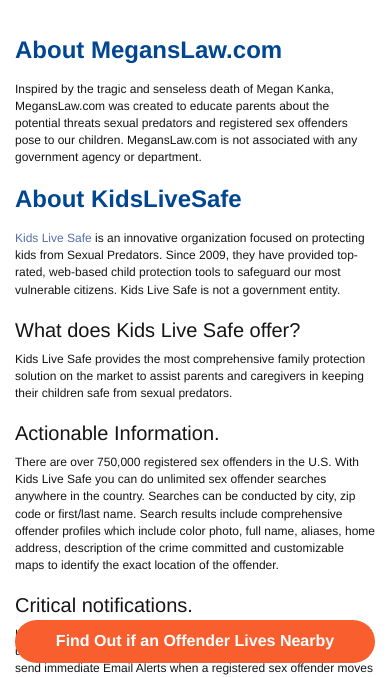
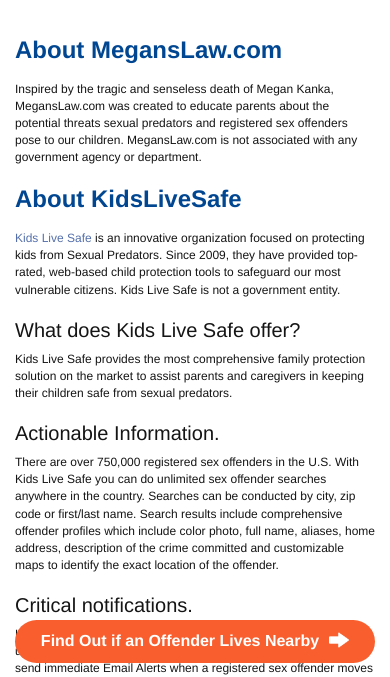
Before and after one commit to linx97/megans-law, a plain HTML site: page about.html in a window 390 px wide. Shown: the part 171-848 px from the top of the page. Drawn offline with nearby package versions, Linux system fonts and the light colour scheme.

Commit message:
add arrow to all mobile btns

```diff
--- a/about.html
+++ b/about.html
@@ -82,7 +82,7 @@
 		</main>
 		<div class="search-btm stuck mobile-only">
 	    	<div class="container">
-		    	<a class="btn go-to-search mobile-only">Find Out if an Offender Lives Nearby</a>
+		    	<a class="btn go-to-search mobile-only">Find Out if an Offender Lives Nearby<img class="search-arrow" src="img/go-right-arrow.png" width="20px"></a>
 	    	</div>
 	    </div>
 		<footer class="footer bg-main text-sm-2">
```
Also changed, not shown: megans-story.html (+1 -1 lines), safety-tips.html (+1 -1 lines).
